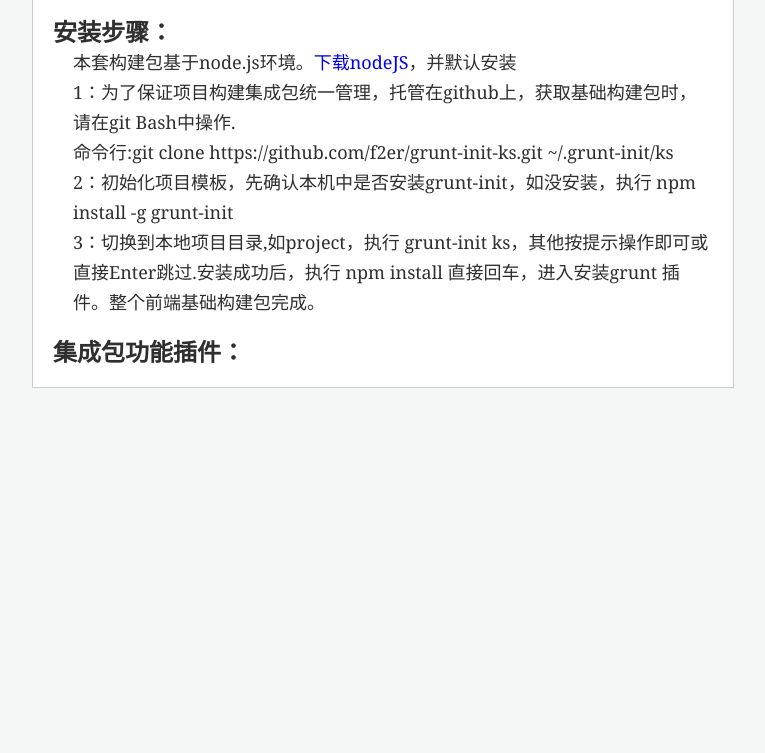
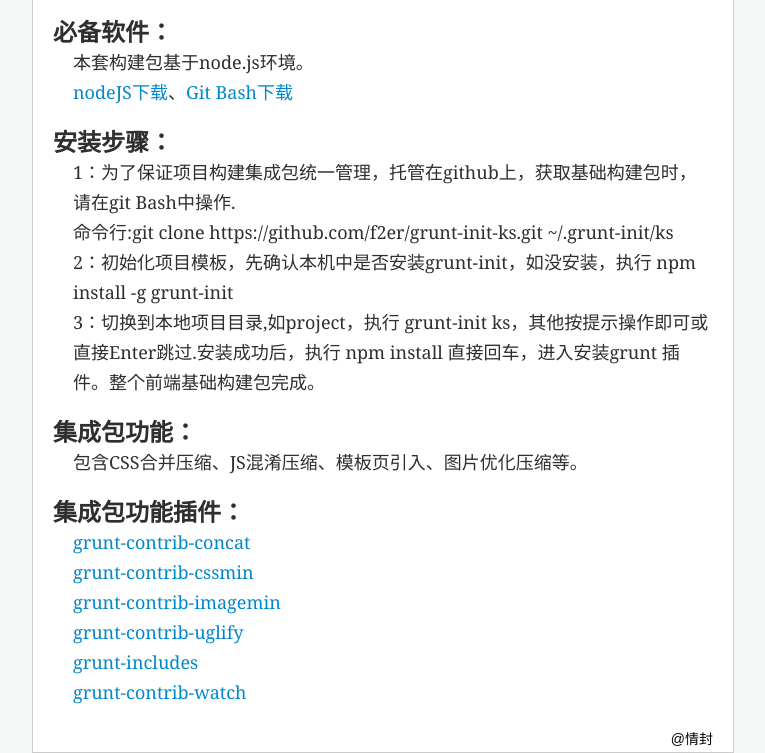
Before and after one commit to f2er/KS-Grunt, a plain HTML site: page index.html in a window 1280 px wide. Shown: the part 130-883 px from the top of the page, without its empty margins (257-1022 px from the left). Before the commit the page ends 800 px from the top, so only its background shows below. Drawn offline with Linux system fonts and the light colour scheme.

Commit message:
update doc

```diff
--- a/index.html
+++ b/index.html
@@ -8,6 +8,12 @@
         *{
             margin:0;
             padding:0;
+        }
+        a{
+            color:#08C;
+        }
+        a:hover{
+            color:#f60;
         }
         html,body{
             background: #F5F6F6;
@@ -50,6 +56,11 @@
             line-height: 30px;
             color: #2F2F2F;
         }
+        .author{
+            text-align: right;
+            padding:0 20px;
+        }
+
     </style>
 </head>
 <body>
@@ -60,8 +71,14 @@
         </h1>
         <!--m_box-->
         <div class="m_box">
+            <h2>必备软件：</h2>
+            <p>本套构建包基于node.js环境。</p>
+            <p><a href="http://nodejs.org/" target="_blank">nodeJS下载</a>、<a href="https://code.google.com/p/msysgit/downloads/list?q=full+installer+official+git" target="_blank">Git Bash下载</a></p>
+        </div>
+        <!--m_box-->
+        <!--m_box-->
+        <div class="m_box">
             <h2>安装步骤：</h2>
-            <p>本套构建包基于node.js环境。<a href="http://nodejs.org/" target="_blank">下载nodeJS</a>，并默认安装</p>
             <p>1：为了保证项目构建集成包统一管理，托管在github上，获取基础构建包时，请在git Bash中操作.</p>
             <p>命令行:git clone https://github.com/f2er/grunt-init-ks.git ~/.grunt-init/ks</p>
             <p>2：初始化项目模板，先确认本机中是否安装grunt-init，如没安装，执行 npm install -g grunt-init</p>
@@ -70,11 +87,34 @@
         <!--m_box-->
         <!--m_box-->
         <div class="m_box">
-            <h2>集成包功能插件：</h2>
-            <p></p>
-
+            <h2>集成包功能：</h2>
+            <p>包含CSS合并压缩、JS混淆压缩、模板页引入、图片优化压缩等。</p>
         </div>
         <!--m_box-->
+        <!--m_box-->
+        <div class="m_box">
+            <h2>集成包功能插件：</h2>
+            <p>
+                <a href="#">grunt-contrib-concat</a>
+            </p>
+            <p>
+                <a href="#">grunt-contrib-cssmin</a>
+            </p>
+            <p>
+                <a href="#">grunt-contrib-imagemin</a>
+            </p>
+            <p>
+                <a href="#">grunt-contrib-uglify</a>
+            </p>
+            <p>
+                <a href="#">grunt-includes</a>
+            </p>
+            <p>
+                <a href="#">grunt-contrib-watch</a>
+            </p>
+        </div>
+        <!--m_box-->
+        <p class="author">@情封</p>
     </div>
 
 </body>
```
